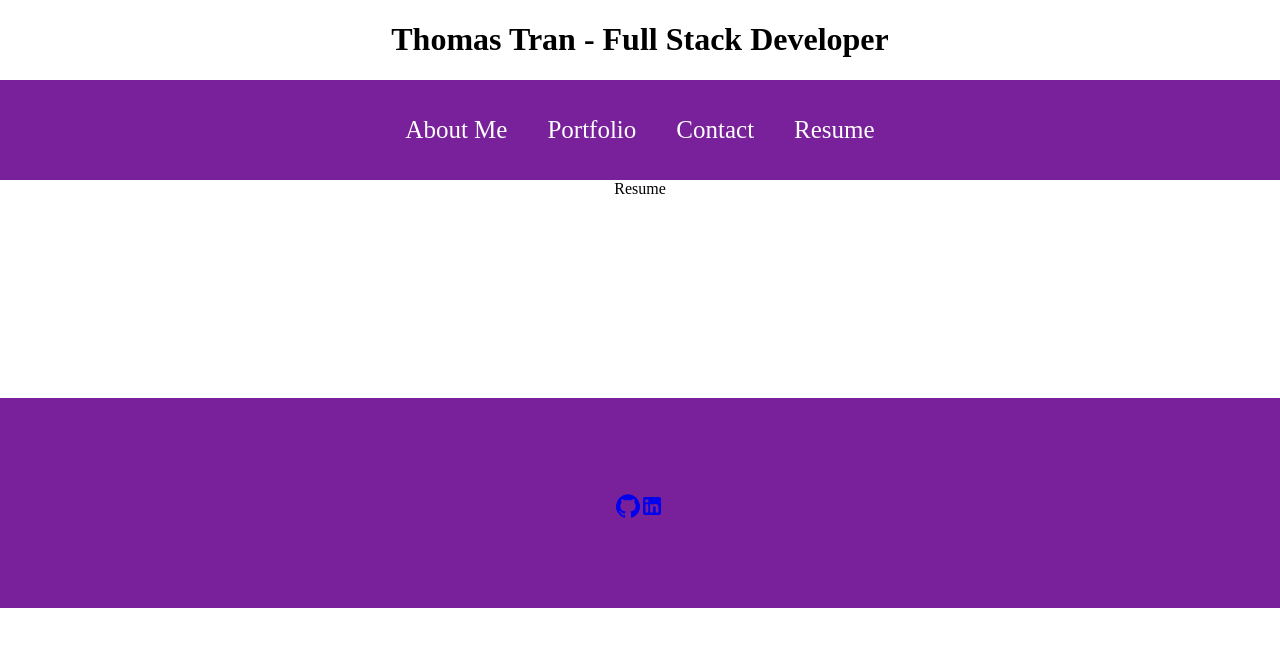
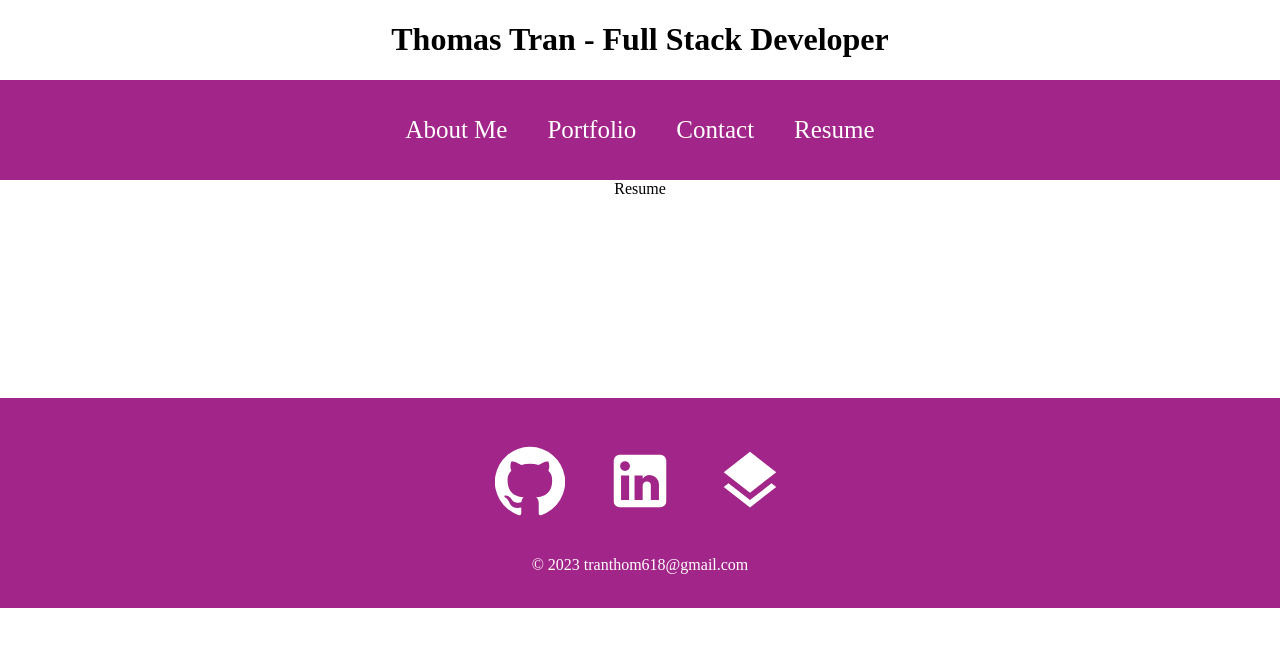
Before and after one commit to tranthom618/react-profile, a React (Create React App) app: page /resume in a window 1280 px wide. Shown: the top 646 px of the page. Built offline with nearby package versions, Linux system fonts and the light colour scheme.

Commit message:
Footer with Social Media Icons

```diff
--- a/src/components/Footer.js
+++ b/src/components/Footer.js
@@ -1,19 +1,20 @@
 import React from 'react'
-import { Link } from "react-router-dom";
 import "../styles/Footer.css";
 
+// Material Icons Package Imports - For Social Media Icons
 import LinkedInIcon from "@material-ui/icons/LinkedIn";
 import GitHubIcon from "@material-ui/icons/GitHub";
-// import StackOverflowIcon from "@material-ui/icons/St";
+import StackOverflowIcon from "@material-ui/icons/Layers";
 
 function Footer() {
   return (
     <div className="footer">
-        <div className="links">
-          <Link to ="github.com/tranthom618"><GitHubIcon /></Link>
-          <Link to ="www.linkedin.com/in/thomas-tran-750488246/"><LinkedInIcon /></Link>
-          {/* <Link to ="tranthom618@gmail.com"><StackOverflowIcon /></Link> */}
+        <div className="socialMedia">
+          <a href="https://github.com/tranthom618"><GitHubIcon /></a>
+          <a href="https://linkedin.com/in/thomas-tran-750488246/"><LinkedInIcon /></a>
+          <a href="https://stackoverflow.com/users/21516331/thomas-tran"><StackOverflowIcon /></a>
         </div>
+        <p> &copy; 2023 tranthom618@gmail.com</p>
       </div>
   )
 }
--- a/src/styles/Footer.css
+++ b/src/styles/Footer.css
@@ -1,18 +1,13 @@
 .footer {
     width: 100%;
     height: 200px;
-    background: #78219b;
+    background: #a22589;
     display: flex;
     justify-content: center;
     align-items: center;
     flex-direction: column;
     padding-top: 10px;
     margin-top: 200px;
-  }
-
-
-  .links {
-    color: white;
   }
 
   .socialMedia svg {
--- a/src/styles/Header.css
+++ b/src/styles/Header.css
@@ -1,5 +1,5 @@
 headerbar {
     width: 100%;
     height: 100px;
-    background: #78219b;
+    background: #a22589;
   }
--- a/src/styles/Navigation.css
+++ b/src/styles/Navigation.css
@@ -1,7 +1,7 @@
 .navbar {
     width: 100%;
     height: 100px;
-    background: #78219b;
+    background: #a22589;
   }
 
   .links {
```
